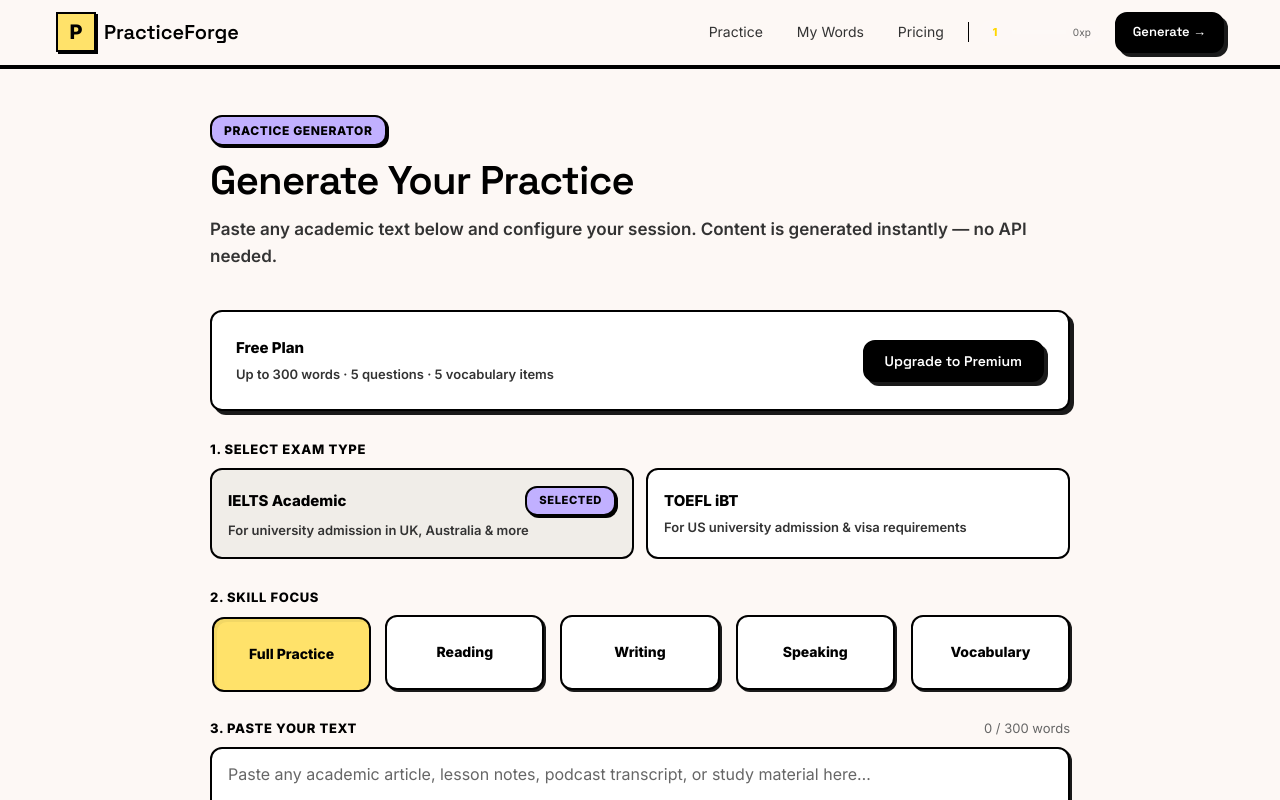
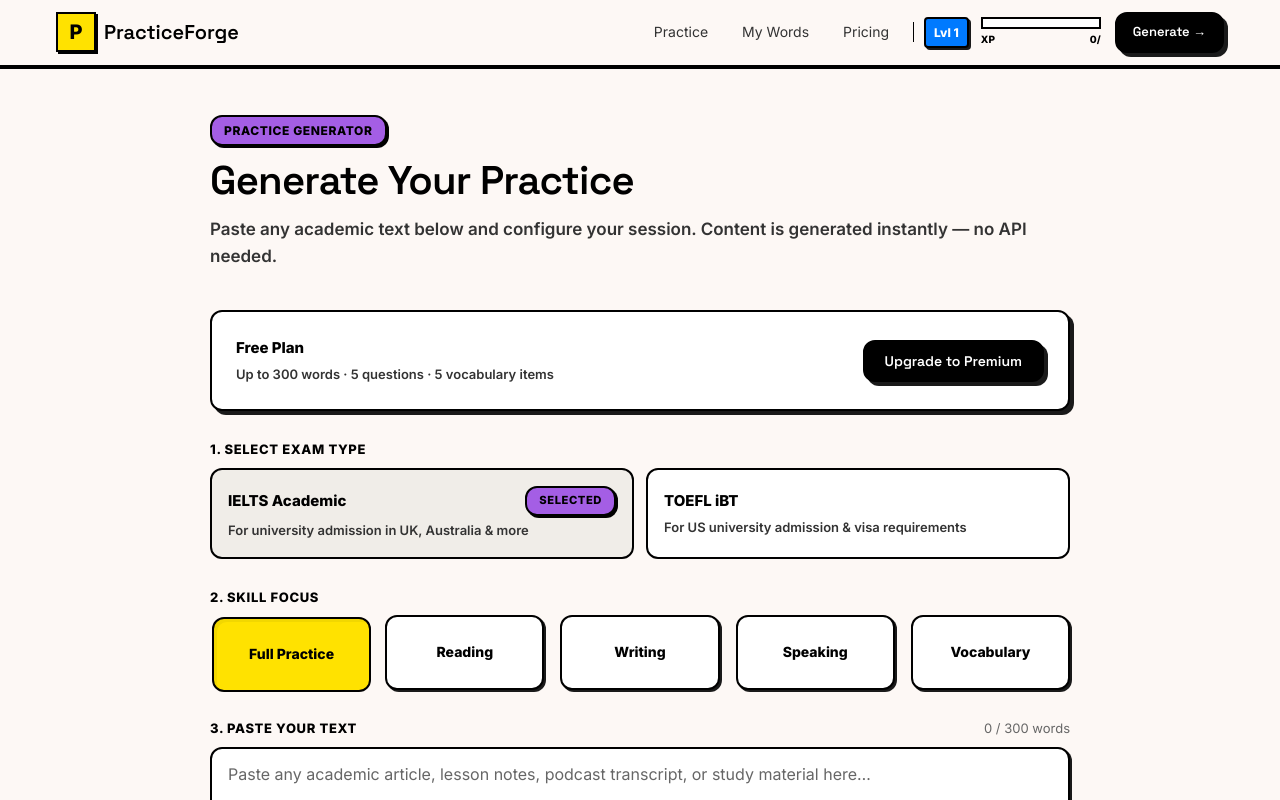
Before and after one commit to uSoyrac/personinapp, a Next.js app: page /practice in a window 1280 px wide. Shown: the top 800 px of the page. Built offline with nearby package versions, Linux system fonts and the light colour scheme.

Commit message:
style: Aesthetic neo-brutalism refinements, progress bars, and numbering

```diff
--- a/app/globals.css
+++ b/app/globals.css
@@ -17,13 +17,19 @@
   --foreground-faint: #666666;
 
   /* Brutalist Accent Colors */
-  --coral: #FF5A5F;
-  --lavender: #C1B0FF;
-  --mint: #8CE0FF; /* Using bright blue instead of mint for clarity */
-  --peach: #FFE26A; /* Bright yellow */
-  --sky: #8CE0FF;
-  --rose: #FF9CEE; /* Neon pink */
-  --gold: #FFE26A;
+  --brutal-yellow: #FFE200;
+  --brutal-purple: #A45EE5;
+  --brutal-blue: #007AFF;
+  --brutal-green: #34C759;
+  --brutal-red: #FF3B30;
+
+  --coral: var(--brutal-red);
+  --lavender: var(--brutal-purple);
+  --mint: var(--brutal-green);
+  --peach: var(--brutal-yellow);
+  --sky: var(--brutal-blue);
+  --rose: #FF9CEE;
+  --gold: var(--brutal-yellow);
 
   /* System mappings */
   --background: var(--bg);
--- a/app/vocabulary/page.tsx
+++ b/app/vocabulary/page.tsx
@@ -6,7 +6,7 @@
 import { getTranslation, getNativeLanguage, setNativeLanguage, LANGUAGE_LABELS, LANGUAGE_FLAGS } from "@/lib/translations";
 import type { NativeLanguage } from "@/lib/translations";
 import { addXP, awardBadge, getGameState } from "@/lib/gamification";
-import ProgressRing from "@/components/ProgressRing";
+import ProgressBar from "@/components/ProgressBar";
 import Confetti from "@/components/Confetti";
 
 type ViewMode = "sets" | "quiz" | "results";
@@ -210,12 +210,14 @@
                         key={si}
                         className={`set-card ${activeSet === si ? "active" : ""}`}
                         onClick={() => setActiveSet(si)}
+                        style={{ flexDirection: "column", alignItems: "stretch", gap: "0.5rem" }}
                       >
-                        <ProgressRing progress={pct} size={52} stroke={4} color={isComplete ? "var(--mint)" : "var(--coral)"}>
-                          <span style={{ fontSize: "0.6875rem" }}>{learned}/{s.length}</span>
-                        </ProgressRing>
+                        <div style={{ width: "100%", marginBottom: "1rem" }}>
+                          <ProgressBar progress={pct} color={isComplete ? "var(--brutal-green)" : "var(--brutal-yellow)"} label={`${learned}/${s.length} Learned`} />
+                        </div>
 
-                        <div style={{ flex: 1 }}>
+                        <div style={{ display: "flex", justifyContent: "space-between", alignItems: "center", width: "100%" }}>
+                          <div>
                             <div style={{ display: "flex", alignItems: "center", gap: "0.5rem", marginBottom: "0.25rem" }}>
                               <p style={{ margin: 0, fontWeight: 700, fontSize: "0.9375rem", color: "var(--foreground)", fontFamily: "var(--font-display)" }}>
                                 Set {si + 1}
@@ -235,6 +237,7 @@
                           >
                             Start Quiz
                           </button>
+                        </div>
                       </div>
                     );
                   })}
--- /dev/null
+++ b/components/ProgressBar.tsx
@@ -0,0 +1,47 @@
+"use client";
+
+interface ProgressBarProps {
+  progress: number; // 0 to 100
+  color?: string; // CSS color string, defaults to var(--brutal-yellow)
+  label?: string; // Optional text inside the progress bar
+  height?: string; // Height of the bar, defaults to 1.5rem
+}
+
+export default function ProgressBar({ progress, color = "var(--brutal-yellow)", label, height = "1.5rem" }: ProgressBarProps) {
+  const safeProgress = Math.min(Math.max(progress, 0), 100);
+
+  return (
+    <div style={{
+      width: "100%",
+      height: height,
+      background: "var(--surface)",
+      border: "var(--border-width) solid #000",
+      position: "relative",
+      overflow: "hidden",
+      boxShadow: "2px 2px 0px #1a1a1a",
+      borderRadius: "var(--radius-sm)",
+    }}>
+      <div style={{
+        position: "absolute",
+        top: 0,
+        left: 0,
+        height: "100%",
+        width: `${safeProgress}%`,
+        background: color,
+        borderRight: safeProgress > 0 && safeProgress < 100 ? "var(--border-width) solid #000" : "none",
+        transition: "width 0.5s cubic-bezier(0.34, 1.56, 0.64, 1)",
+      }} />
+      {label && (
+        <div style={{
+          position: "absolute",
+          top: 0, left: 0, right: 0, bottom: 0,
+          display: "flex", alignItems: "center", justifyContent: "center",
+          fontSize: "0.75rem", fontWeight: 800, color: "#000",
+          zIndex: 1, textTransform: "uppercase", letterSpacing: "0.05em",
+        }}>
+          {label}
+        </div>
+      )}
+    </div>
+  );
+}
--- a/components/ResultTabs.tsx
+++ b/components/ResultTabs.tsx
@@ -14,12 +14,12 @@
 
 type TabId = "summary" | "reading" | "vocabulary" | "writing" | "studyplan";
 
-const TABS: { id: TabId; label: string }[] = [
-  { id: "summary", label: "Summary" },
-  { id: "reading", label: "Reading" },
-  { id: "vocabulary", label: "Vocabulary" },
-  { id: "writing", label: "Writing" },
-  { id: "studyplan", label: "Study Plan" },
+const TABS: { id: TabId; label: string; color: string }[] = [
+  { id: "summary", label: "Summary", color: "var(--brutal-yellow)" },
+  { id: "reading", label: "Reading", color: "var(--brutal-blue)" },
+  { id: "vocabulary", label: "Vocabulary", color: "var(--brutal-purple)" },
+  { id: "writing", label: "Writing", color: "var(--brutal-green)" },
+  { id: "studyplan", label: "Study Plan", color: "var(--rose)" },
 ];
 
 export default function ResultTabs({ result }: ResultTabsProps) {
@@ -29,7 +29,7 @@
     <div className="animate-fadeIn">
       {/* Tab list */}
       <div className="tab-list" style={{ marginBottom: "1.5rem" }} role="tablist">
-        {TABS.map((tab) => (
+        {TABS.map((tab, idx) => (
           <button
             key={tab.id}
             id={`tab-${tab.id}`}
@@ -37,7 +37,11 @@
             aria-selected={active === tab.id}
             className={`tab-item ${active === tab.id ? "active" : ""}`}
             onClick={() => setActive(tab.id)}
+            style={active === tab.id ? { background: tab.color } : {}}
+            onMouseEnter={e => { if (active !== tab.id) e.currentTarget.style.background = tab.color; }}
+            onMouseLeave={e => { if (active !== tab.id) e.currentTarget.style.background = "var(--surface)"; }}
           >
+            <div style={{ fontSize: "1rem", fontWeight: 900, marginBottom: "0.25rem", opacity: 0.8 }}>[ 0{idx + 1} ]</div>
             {tab.label}
           </button>
         ))}
--- a/components/XPBar.tsx
+++ b/components/XPBar.tsx
@@ -1,37 +1,82 @@
 "use client";
+
 import { useEffect, useState } from "react";
-import { getGameState, getXPForLevel } from "@/lib/gamification";
+import { getGameState } from "@/lib/gamification";
 
 export default function XPBar() {
-  const [state, setState] = useState({ xp: 0, level: 1, streak: 0 });
-  const [progress, setProgress] = useState({ current: 0, needed: 100 });
+  const [state, setState] = useState({ xp: 0, level: 1, streak: 0, nextLevelXP: 100 });
+  const [mounted, setMounted] = useState(false);
 
   useEffect(() => {
-    const gs = getGameState();
-    setState({ xp: gs.xp, level: gs.level, streak: gs.streak });
-    setProgress(getXPForLevel(gs.level));
+    setMounted(true);
+    const update = () => setState(getGameState());
+    update();
+    window.addEventListener("xp_updated", update);
+    return () => window.removeEventListener("xp_updated", update);
   }, []);
 
-  const pct = Math.min((progress.current / progress.needed) * 100, 100);
+  if (!mounted) return <div style={{ width: "160px", height: "32px" }} />;
+
+  const progress = (state.xp / state.nextLevelXP) * 100;
 
   return (
-    <div style={{ display: "flex", alignItems: "center", gap: "0.625rem" }}>
+    <div style={{ display: "flex", alignItems: "center", gap: "0.75rem" }}>
+      {/* Level Badge */}
+      <div style={{
+        background: "var(--brutal-blue, #007AFF)",
+        color: "#FFF",
+        border: "2px solid #000",
+        borderRadius: "4px",
+        padding: "0.25rem 0.5rem",
+        fontSize: "0.75rem",
+        fontWeight: 900,
+        boxShadow: "2px 2px 0px #1a1a1a",
+      }}>
+        Lvl {state.level}
+      </div>
+
+      {/* Progress Bar Container */}
+      <div style={{ display: "flex", flexDirection: "column", width: "120px" }}>
+        <div style={{
+          width: "100%",
+          height: "12px",
+          background: "var(--surface)",
+          border: "2px solid #000",
+          position: "relative",
+          overflow: "hidden",
+        }}>
+          <div style={{
+            position: "absolute",
+            top: 0,
+            left: 0,
+            height: "100%",
+            width: `${Math.min(Math.max(progress, 0), 100)}%`,
+            background: "var(--brutal-yellow, #FFE200)",
+            borderRight: progress > 0 && progress < 100 ? "2px solid #000" : "none",
+            transition: "width 0.5s cubic-bezier(0.34, 1.56, 0.64, 1)",
+          }} />
+        </div>
+        <div style={{ display: "flex", justifyContent: "space-between", marginTop: "0.125rem" }}>
+          <span style={{ fontSize: "0.625rem", fontWeight: 800 }}>XP</span>
+          <span style={{ fontSize: "0.625rem", fontWeight: 800 }}>{state.xp}/{state.nextLevelXP}</span>
+        </div>
+      </div>
+
+      {/* Streak Badge */}
       {state.streak > 0 && (
-        <span style={{ fontSize: "0.75rem", color: "#FFD700", fontWeight: 700 }}>
-          🔥{state.streak}
-        </span>
+        <div style={{
+          background: "var(--brutal-red, #FF3B30)",
+          color: "#FFF",
+          border: "2px solid #000",
+          borderRadius: "4px",
+          padding: "0.25rem 0.5rem",
+          fontSize: "0.75rem",
+          fontWeight: 900,
+          boxShadow: "2px 2px 0px #1a1a1a",
+        }}>
+          {state.streak}🔥
+        </div>
       )}
-      <div style={{ display: "flex", alignItems: "center", gap: "0.375rem", background: "rgba(255,255,255,0.06)", borderRadius: "9999px", padding: "0.25rem 0.625rem 0.25rem 0.375rem" }}>
-        <span style={{ fontSize: "0.6875rem", fontWeight: 800, color: "#FFD700", minWidth: "1.25rem", textAlign: "center" }}>
-          {state.level}
-        </span>
-        <div style={{ width: "3.5rem", height: "4px", background: "rgba(255,255,255,0.1)", borderRadius: "2px", overflow: "hidden" }}>
-          <div style={{ width: `${pct}%`, height: "100%", background: "linear-gradient(90deg, #FF6F61, #FFD700)", borderRadius: "2px", transition: "width 0.4s ease" }} />
-        </div>
-        <span style={{ fontSize: "0.625rem", color: "var(--foreground-faint)" }}>
-          {state.xp}xp
-        </span>
-      </div>
     </div>
   );
 }
```
Lines whose indentation alone changed are shown as unchanged.
